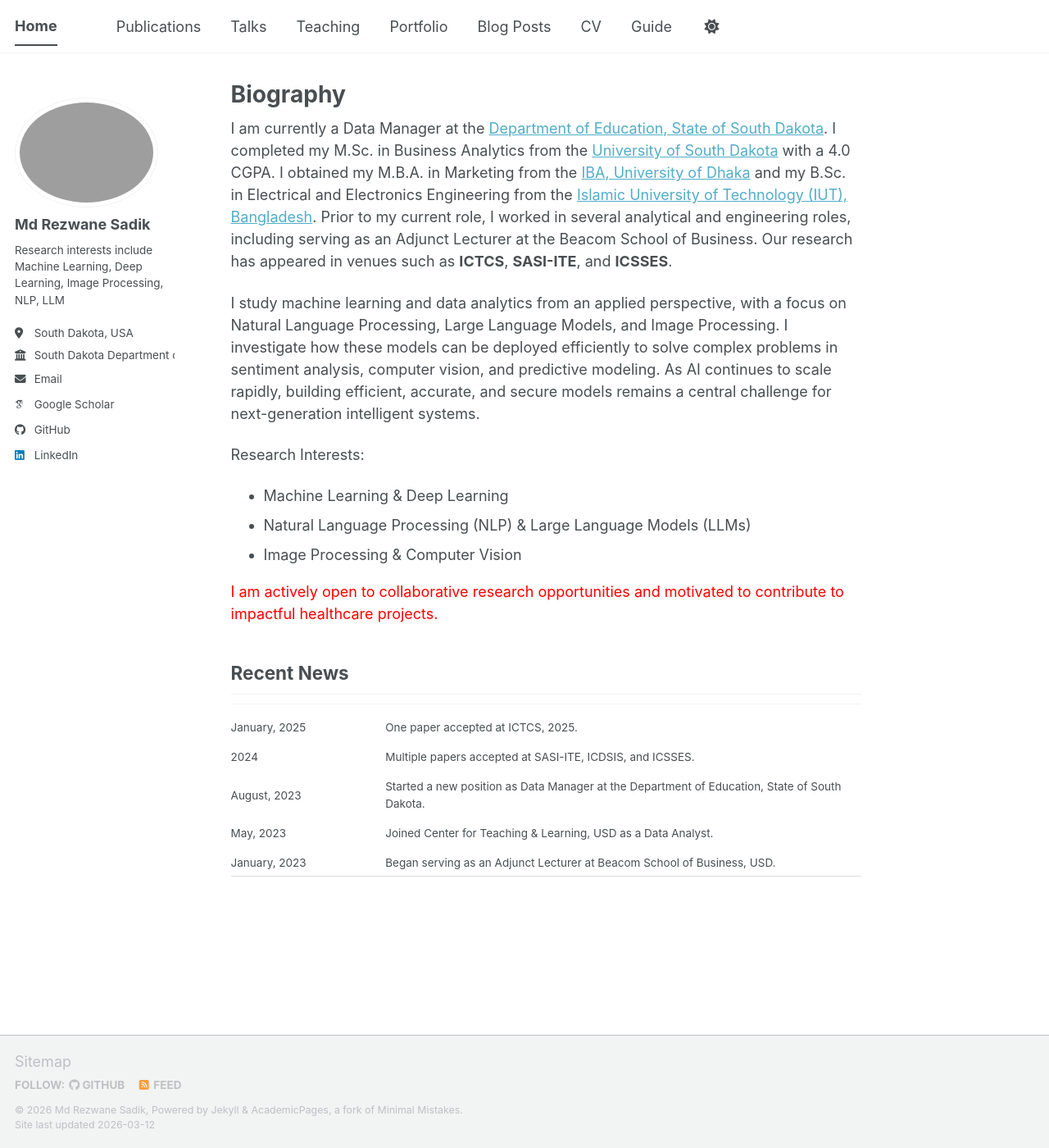
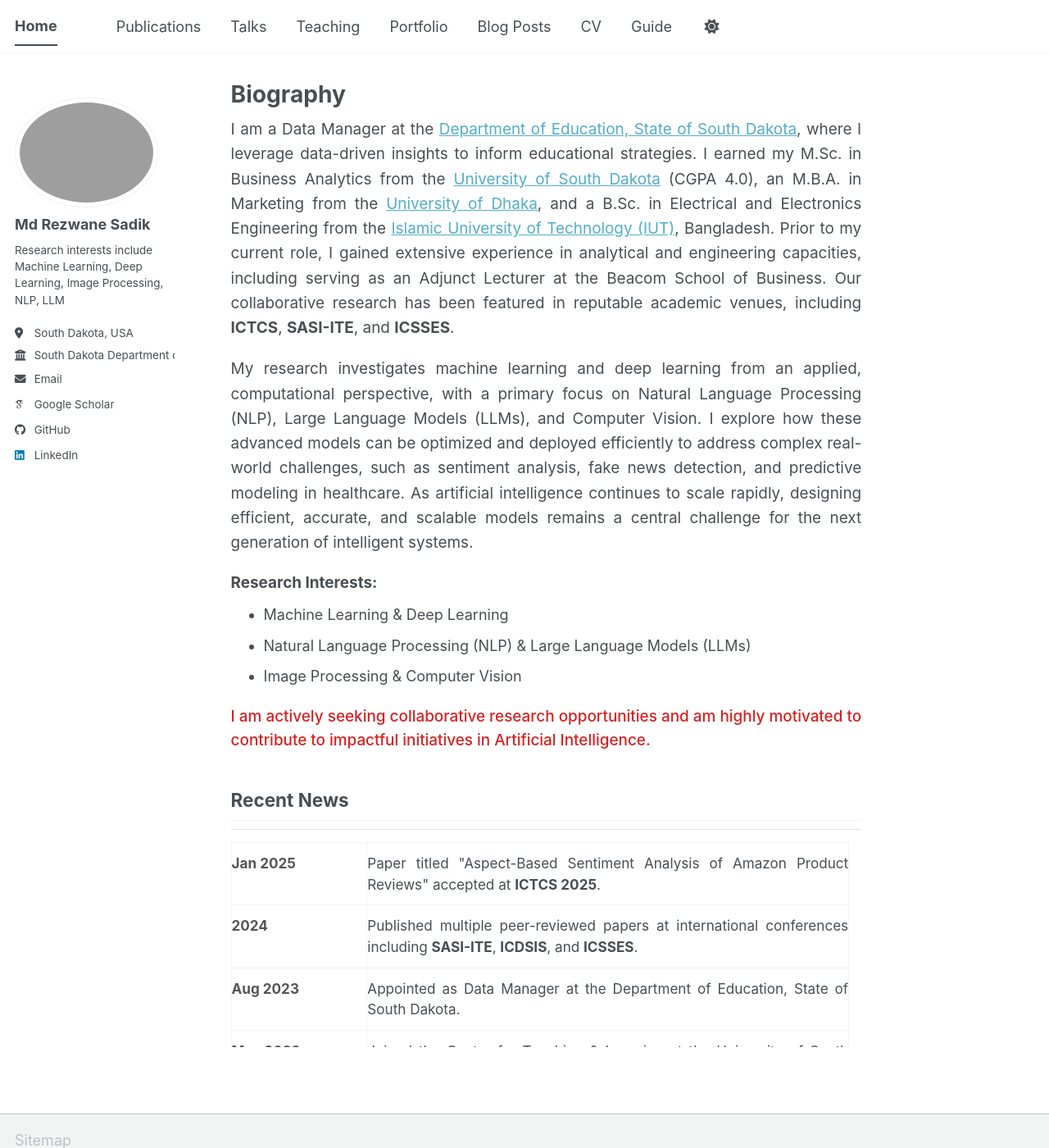
Before and after one commit to rez1Sadik/rez1Sadik.github.io, a Jekyll site: the page built from _pages/about.md, in a window 1280 px wide and 1400 px high. Shown: the whole window at 82% size. Built offline with Jekyll 4.4.1, drawn with Linux system fonts in a browser that asks for light colours; some web fonts are replaced; a script bundle is joined from its source files by our own code; library files that are not in the unit come from our copies.

Commit message:
Updated bio to academic justified layout

```diff
--- a/_pages/about.md
+++ b/_pages/about.md
@@ -7,40 +7,48 @@ redirect_from:
   - /about.html
 ---
 
-I am currently a Data Manager at the [Department of Education, State of South Dakota](#). I completed my M.Sc. in Business Analytics from the [University of South Dakota](#) with a 4.0 CGPA. I obtained my M.B.A. in Marketing from the [IBA, University of Dhaka](#) and my B.Sc. in Electrical and Electronics Engineering from the [Islamic University of Technology (IUT), Bangladesh](#). Prior to my current role, I worked in several analytical and engineering roles, including serving as an Adjunct Lecturer at the Beacom School of Business. Our research has appeared in venues such as **ICTCS**, **SASI-ITE**, and **ICSSES**.
+<div style="text-align: justify; font-size: 1.05em; line-height: 1.6; margin-bottom: 20px;">
+I am a Data Manager at the <a href="#">Department of Education, State of South Dakota</a>, where I leverage data-driven insights to inform educational strategies. I earned my M.Sc. in Business Analytics from the <a href="#">University of South Dakota</a> (CGPA 4.0), an M.B.A. in Marketing from the <a href="#">University of Dhaka</a>, and a B.Sc. in Electrical and Electronics Engineering from the <a href="#">Islamic University of Technology (IUT)</a>, Bangladesh. Prior to my current role, I gained extensive experience in analytical and engineering capacities, including serving as an Adjunct Lecturer at the Beacom School of Business. Our collaborative research has been featured in reputable academic venues, including <strong>ICTCS</strong>, <strong>SASI-ITE</strong>, and <strong>ICSSES</strong>.
+</div>
 
-I study machine learning and data analytics from an applied perspective, with a focus on Natural Language Processing, Large Language Models, and Image Processing. I investigate how these models can be deployed efficiently to solve complex problems in sentiment analysis, computer vision, and predictive modeling. As AI continues to scale rapidly, building efficient, accurate, and secure models remains a central challenge for next-generation intelligent systems.
+<div style="text-align: justify; font-size: 1.05em; line-height: 1.6; margin-bottom: 20px;">
+My research investigates machine learning and deep learning from an applied, computational perspective, with a primary focus on Natural Language Processing (NLP), Large Language Models (LLMs), and Computer Vision. I explore how these advanced models can be optimized and deployed efficiently to address complex real-world challenges, such as sentiment analysis, fake news detection, and predictive modeling in healthcare. As artificial intelligence continues to scale rapidly, designing efficient, accurate, and scalable models remains a central challenge for the next generation of intelligent systems.
+</div>
 
-Research Interests:
-* Machine Learning & Deep Learning
-* Natural Language Processing (NLP) & Large Language Models (LLMs)
-* Image Processing & Computer Vision
+<p style="font-size: 1.05em; font-weight: bold; margin-bottom: 10px;">Research Interests:</p>
+<ul style="margin-top: 0; margin-bottom: 20px; line-height: 1.6;">
+  <li>Machine Learning & Deep Learning</li>
+  <li>Natural Language Processing (NLP) & Large Language Models (LLMs)</li>
+  <li>Image Processing & Computer Vision</li>
+</ul>
 
-<span style="color:red">I am actively open to collaborative research opportunities and motivated to contribute to impactful healthcare projects.</span>
+<p style="color: #d92121; text-align: justify; font-size: 1.05em; font-weight: 500; margin-bottom: 30px;">
+I am actively seeking collaborative research opportunities and am highly motivated to contribute to impactful initiatives in Artificial Intelligence.
+</p>
 
-## Recent News
-<hr style="margin-top: 0; margin-bottom: 10px;">
-<div style="height: 200px; overflow-y: auto; padding-right: 15px; border-bottom: 1px solid #ddd;">
-  <table style="width: 100%; border: none; text-align: left; margin-bottom: 0;">
-    <tr style="border-bottom: none;">
-      <td style="width: 25%; border: none; padding: 8px 0;">January, 2025</td>
-      <td style="border: none; padding: 8px 0;">One paper accepted at ICTCS, 2025.</td>
+<h2 style="margin-bottom: 10px;">Recent News</h2>
+<hr style="margin-top: 0; margin-bottom: 15px; border: 0; border-top: 1px solid #e0e0e0;">
+<div style="height: 250px; overflow-y: auto; padding-right: 15px;">
+  <table style="width: 100%; border-collapse: collapse; text-align: left; font-size: 0.95em; line-height: 1.5;">
+    <tr style="border-bottom: 1px solid #f0f0f0;">
+      <td style="width: 22%; padding: 12px 0; vertical-align: top; color: #555;"><strong>Jan 2025</strong></td>
+      <td style="padding: 12px 0; text-align: justify;">Paper titled "Aspect-Based Sentiment Analysis of Amazon Product Reviews" accepted at <strong>ICTCS 2025</strong>.</td>
     </tr>
-    <tr style="border-bottom: none;">
-      <td style="width: 25%; border: none; padding: 8px 0;">2024</td>
-      <td style="border: none; padding: 8px 0;">Multiple papers accepted at SASI-ITE, ICDSIS, and ICSSES.</td>
+    <tr style="border-bottom: 1px solid #f0f0f0;">
+      <td style="width: 22%; padding: 12px 0; vertical-align: top; color: #555;"><strong>2024</strong></td>
+      <td style="padding: 12px 0; text-align: justify;">Published multiple peer-reviewed papers at international conferences including <strong>SASI-ITE</strong>, <strong>ICDSIS</strong>, and <strong>ICSSES</strong>.</td>
     </tr>
-    <tr style="border-bottom: none;">
-      <td style="width: 25%; border: none; padding: 8px 0;">August, 2023</td>
-      <td style="border: none; padding: 8px 0;">Started a new position as Data Manager at the Department of Education, State of South Dakota.</td>
+    <tr style="border-bottom: 1px solid #f0f0f0;">
+      <td style="width: 22%; padding: 12px 0; vertical-align: top; color: #555;"><strong>Aug 2023</strong></td>
+      <td style="padding: 12px 0; text-align: justify;">Appointed as Data Manager at the Department of Education, State of South Dakota.</td>
     </tr>
-    <tr style="border-bottom: none;">
-      <td style="width: 25%; border: none; padding: 8px 0;">May, 2023</td>
-      <td style="border: none; padding: 8px 0;">Joined Center for Teaching & Learning, USD as a Data Analyst.</td>
+    <tr style="border-bottom: 1px solid #f0f0f0;">
+      <td style="width: 22%; padding: 12px 0; vertical-align: top; color: #555;"><strong>May 2023</strong></td>
+      <td style="padding: 12px 0; text-align: justify;">Joined the Center for Teaching & Learning at the University of South Dakota as a Data Analyst.</td>
     </tr>
-    <tr style="border-bottom: none;">
-      <td style="width: 25%; border: none; padding: 8px 0;">January, 2023</td>
-      <td style="border: none; padding: 8px 0;">Began serving as an Adjunct Lecturer at Beacom School of Business, USD.</td>
+    <tr style="border-bottom: 1px solid #f0f0f0;">
+      <td style="width: 22%; padding: 12px 0; vertical-align: top; color: #555;"><strong>Jan 2023</strong></td>
+      <td style="padding: 12px 0; text-align: justify;">Started serving as an Adjunct Lecturer at the Beacom School of Business, University of South Dakota.</td>
     </tr>
   </table>
 </div>
```
